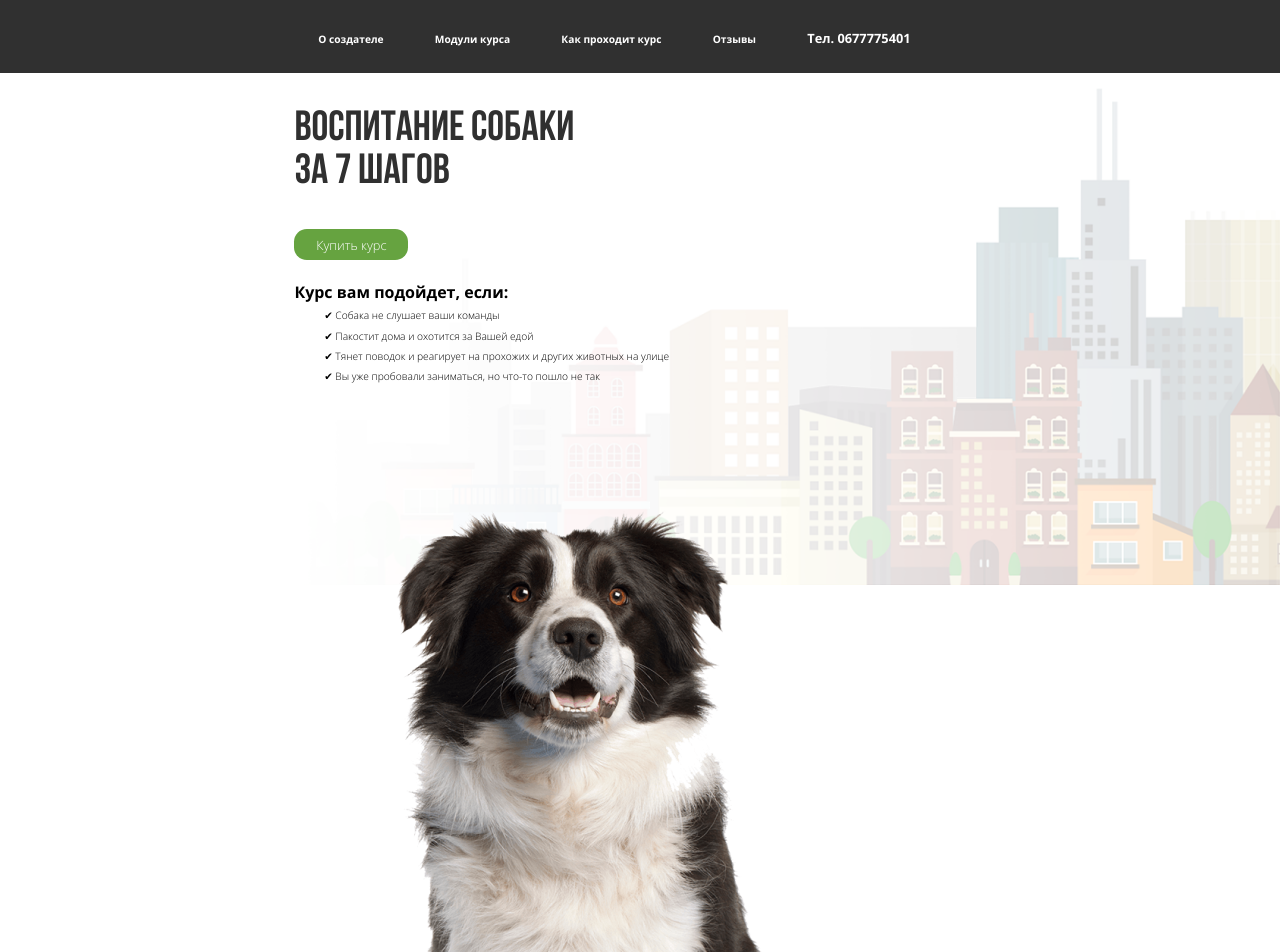
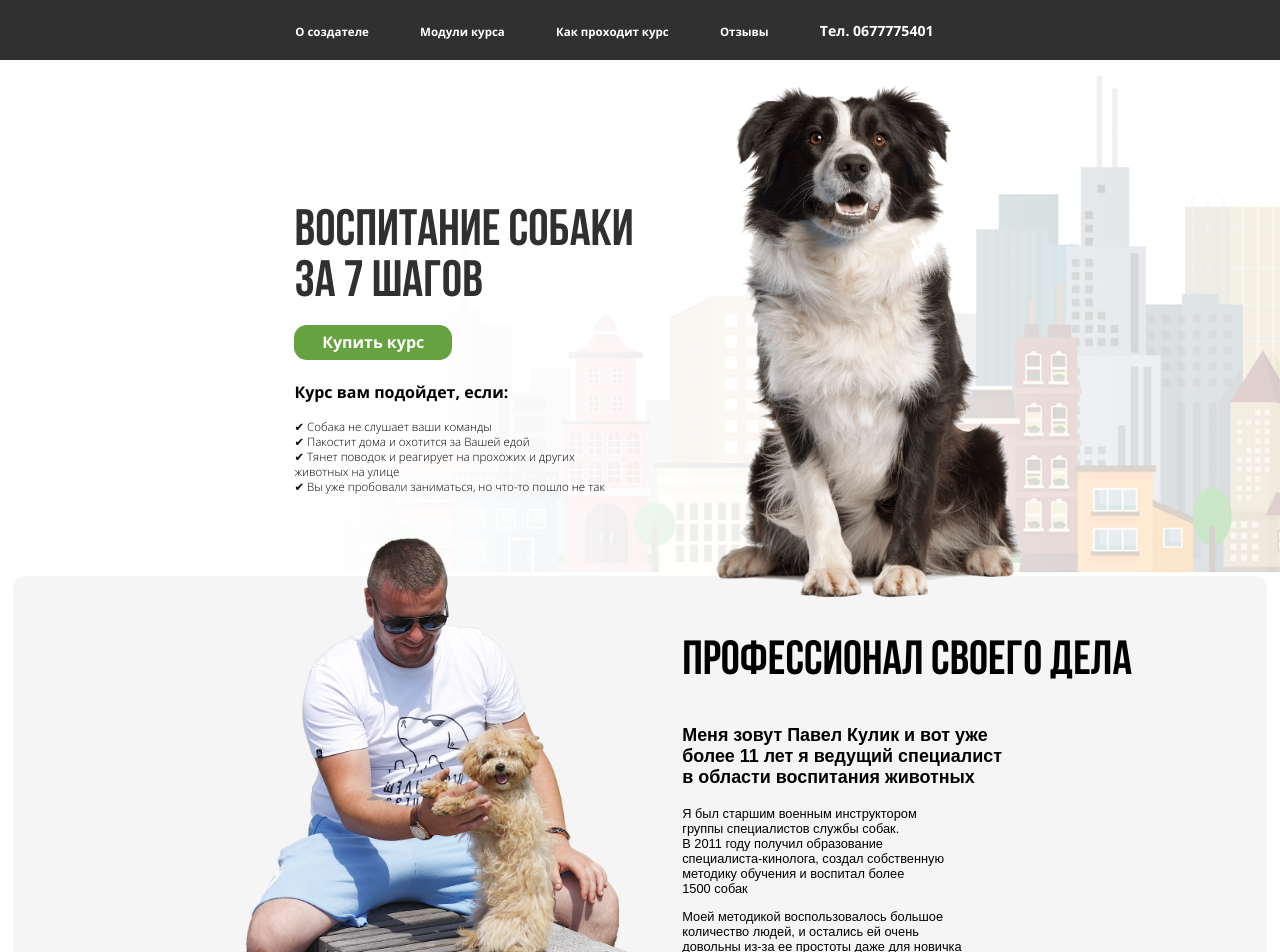
Before and after one commit to kinologist-dev/kibologist.github.io, an Angular app in the folder web-site-kinologist/: page / in a window 1280 px wide. Shown: the top 952 px of the page. Built offline with nearby package versions, Linux system fonts and the light colour scheme.

Commit message:
second block created

```diff
--- a/web-site-kinologist/src/app/app.component.css
+++ b/web-site-kinologist/src/app/app.component.css
@@ -1,16 +1,26 @@
 @font-face {
-	font-family: 'Open Sans';
-	src: url('../assets/Fonts/OpenSans.ttf') format('truetype'); /* IE 9 Compatibility Mode */
+    font-family: 'Open Sans';
+    src: url('../assets/Fonts/OpenSans.ttf') format('truetype');
+    /* IE 9 Compatibility Mode */
 }
+
 @font-face {
-	font-family: 'Bebas Neue Bold';
-	src: url('../assets/Fonts/bebas_neue_bold.eot'); /* IE 9 Compatibility Mode */
-	src: url('../assets/Fonts/bebas_neue_bold.eot?#iefix') format('embedded-opentype'), /* IE < 9 */
-		url('../assets/Fonts/bebas_neue_bold.woff2') format('woff2'), /* Super Modern Browsers */
-		url('../assets/Fonts/bebas_neue_bold.woff') format('woff'), /* Firefox >= 3.6, any other modern browser */
-		url('../assets/Fonts/bebas_neue_bold.ttf') format('truetype'), /* Safari, Android, iOS */
-		url('../assets/Fonts/bebas_neue_bold.svg#bebas_neue_bold') format('svg'); /* Chrome < 4, Legacy iOS */
+    font-family: 'Bebas Neue Bold';
+    src: url('../assets/Fonts/bebas_neue_bold.eot');
+    /* IE 9 Compatibility Mode */
+    src: url('../assets/Fonts/bebas_neue_bold.eot?#iefix') format('embedded-opentype'),
+        /* IE < 9 */
+        url('../assets/Fonts/bebas_neue_bold.woff2') format('woff2'),
+        /* Super Modern Browsers */
+        url('../assets/Fonts/bebas_neue_bold.woff') format('woff'),
+        /* Firefox >= 3.6, any other modern browser */
+        url('../assets/Fonts/bebas_neue_bold.ttf') format('truetype'),
+        /* Safari, Android, iOS */
+        url('../assets/Fonts/bebas_neue_bold.svg#bebas_neue_bold') format('svg');
+    /* Chrome < 4, Legacy iOS */
 }
+
+@import url('https://fonts.googleapis.com/css2?family=Bebas+Neue&family=Montserrat:wght@400;700&family=Open+Sans&display=swap');
 
 .container {
     font-family: 'Open Sans', sans-serif;
@@ -28,18 +38,17 @@ a {
 
     font-weight: bold;
 
-    padding-top: 2%;
-    padding-bottom: 2%;
+    padding-top: 1.5vw;
+    padding-bottom: 1.5vw;
 
     border: none;
-
 }
 
 .link-header {
     display: inline-block;
     margin-right: 4vw;
 
-    font-size: 0.8vw;
+    font-size: 0.9vw;
 
     align-items: center;
 }
@@ -49,13 +58,7 @@ a {
 }
 
 .contact-number {
-    font-size: 1vw;
-}
-
-.main-body {
-    width: 100%;
-
-    font-weight: 300;
+    font-size: 1.1vw;
 }
 
 .first-container {
@@ -66,62 +69,62 @@ a {
     width: 100%;
     height: 100%;
 
-    font-size: 1vw;
+    font-size: 1.25vw;
 }
 
-ol{
+ol {
     list-style: none;
-    margin-left: -2vw;
+    font-weight: 400;
+    padding-left: 0;
+}
 
-    font-weight: 400;
-}
-ol > li{
-    padding-left: 0.7vw;
-    position: relative;
-    margin: 0.5vw;
-
+ol>li {
     font-family: 'Open Sans', sans-serif;
     font-weight: 300;
-    font-size: 0.8vw;
+    font-size: 0.9vw;
 }
 
-.left-part-first, .right-part-first{
+.left-part, .right-part {
     display: inline-block;
-    width: fit-content;
+    width: 40%;
     vertical-align: middle;
     text-align: left;
 }
 
-.first-title{
+.first-title {
     font-family: 'Bebas Neue Bold';
 
     color: #303030;
 
     text-transform: uppercase;
 
-    font-size: 3.3vw;
+    font-size: 4vw;
+
+    margin-bottom: 4%;
 }
 
-.first-contaoner-body{
+.first-container-body {
     padding-left: 23vw;
 }
 
-.first-dog-img{
-    margin-top: 6vw;
+.first-dog-img {
+    margin-left: -5%;
+
+    width: 100%;
 }
 
-.course4you{
+.course4you {
     font-size: 1.25vw;
-    margin-bottom: -1vh;
+    margin-bottom: 0;
 
     font-family: 'Open Sans', sans-serif;
     font-weight: 700;
 }
 
-.buy-button{
+.buy-button {
     background-color: #66A340;
 
-    width: 8.9vw;
+    width: 40%;
     text-align: center;
 
     padding-top: 0.5vw;
@@ -129,6 +132,54 @@ ol > li{
     border-radius: 1vw;
 }
 
-.first-left-list{
+.first-left-list {
     text-align: left;
+
+    width: 100%;
 }
+
+.second-container-body {
+    background-color: #f5f5f5;
+
+    border-radius: 1vw;
+
+
+    margin-top: -3%;
+    margin-left: 1%;
+    margin-right: 1%;
+}
+
+.left-part-second {
+    margin-top: -3%;
+    margin-left: 18vw;
+}
+
+.second-photo {
+    width: 83%;
+}
+
+.right-part-second {
+    margin-left: -5%;
+}
+
+.second-title {
+    font-family: 'Bebas Neue Bold';
+
+    font-size: 3.75vw;
+
+    text-transform: uppercase;
+}
+
+.pr {
+    font-weight: 400;
+    font-size: 1vw;
+    font-family: 'Montserrat', sans-serif;
+
+    margin-bottom: 0;
+}
+
+.about-pavel {
+    font-family: 'Montserrat', sans-serif;
+    font-weight: 700;
+    font-size: 1.4vw;
+}
--- a/web-site-kinologist/src/app/app.component.html
+++ b/web-site-kinologist/src/app/app.component.html
@@ -32,9 +32,9 @@
 
     <div class="first-container">
 
-      <div class="first-contaoner-body">
+      <div class="first-container-body">
 
-        <div class="left-part-first">
+        <div class="left-part-first left-part">
           <h2 class="first-title">Воспитание собаки <br> за 7 шагов</h2>
           <div class="buy-button">
             <a href="">
@@ -42,18 +42,18 @@
             </a>
           </div>
           <div class="first-left-list">
-             <h4 class="course4you">Курс вам подойдет, если:</h4>
-          <ol>
-            <li>✔  Собака не слушает ваши команды</li>
-            <li>✔  Пакостит дома и охотится за Вашей едой</li>
-            <li>✔  Тянет поводок и реагирует на прохожих и других животных на улице</li>
-            <li>✔  Вы уже пробовали заниматься, но что-то пошло не так</li>
-          </ol>
+            <h4 class="course4you">Курс вам подойдет, если:</h4>
+            <ol>
+              <li>✔ Собака не слушает ваши команды</li>
+              <li>✔ Пакостит дома и охотится за Вашей едой</li>
+              <li>✔ Тянет поводок и реагирует на прохожих и других <br> животных на улице</li>
+              <li>✔ Вы уже пробовали заниматься, но что-то пошло не так</li>
+            </ol>
           </div>
 
         </div>
 
-        <div class="right-part-first">
+        <div class="right-part-first right-part">
           <img class="first-dog-img" src="../assets/images/first-dog.png" alt="dog-image">
         </div>
 
@@ -61,8 +61,46 @@
 
     </div>
 
-  </div>
-  <div class="footer">
+    <div class="second-container">
+      <div class="second-container-body">
+
+        <div class="left-part-second left-part">
+          <img class="second-photo" src="../assets/images/second-block-photo.png" alt="Second block photo">
+        </div>
+
+        <div class="right-part-second right-part">
+          <h2 class="second-title">профессионал своего дела</h2>
+
+          <p class="about-pavel">
+            Меня зовут Павел Кулик и вот уже <br>
+            более 11 лет я ведущий специалист <br>
+            в области воспитания животных
+          </p>
+
+          <p class="pr">
+            Я был старшим военным инструктором <br>
+            группы специалистов службы собак. <br>
+            В 2011 году получил образование
+            <br>
+            специалиста-кинолога, создал собственную <br>
+            методику обучения и воспитал более <br>
+            1500 собак
+          </p>
+
+          <p class="pr">
+            Моей методикой воспользовалось большое <br>
+            количество людей, и остались ей очень <br>
+            довольны из-за ее простоты даже для новичка <br>
+            в этом деле.
+          </p>
+        </div>
+
+      </div>
+    </div>
 
   </div>
+
 </div>
+<div class="footer">
+
+</div>
```
Also changed, not shown: web-site-kinologist/src/assets/images/second-block-photo.png (added).
